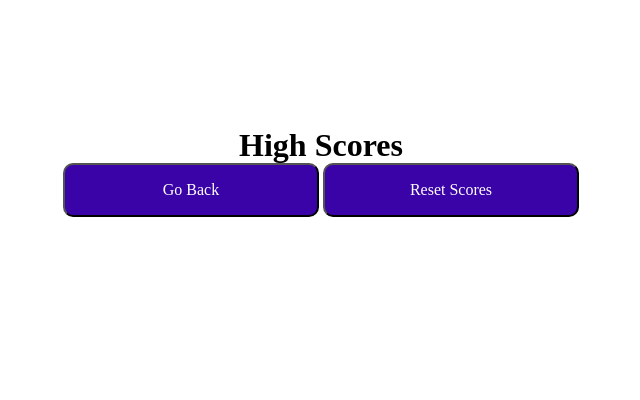
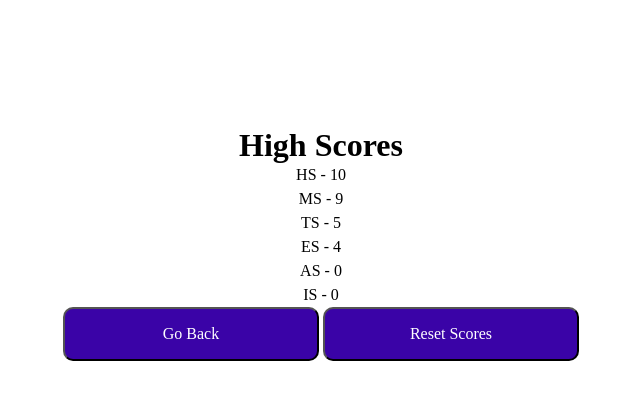
Before and after one commit to hstephan23/quiz_challenge, a plain HTML site: page assets/scores.html in a window 1280 px wide. Shown: the whole page, without its empty margins (319-959 px from the left). Drawn offline with Linux system fonts and the light colour scheme.

Commit message:
added javascript to the list

```diff
--- a/assets/scores.html
+++ b/assets/scores.html
@@ -8,9 +8,11 @@
     <link rel="stylesheet" type="text/css" href="./style.css">
     <script src="./script.js" defer></script>
 </head>
-<body>
+<body onload="outputScoreboard('scoreboard')">
     <main class="high-scores">
         <h1 id="title">High Scores</h1>
+        <ol id="scoreboard">
+        </ol>
         <form>
             <button class="navigation" id="goBack">Go Back</button>
             <button class="navigation">Reset Scores</button>
--- a/assets/script.js
+++ b/assets/script.js
@@ -11,6 +11,11 @@ let highScores = {"HS": 10,
     "TS": 5,
     "ES": 4
 };
+
+//sorted object
+const sort = Object.fromEntries(
+    Object.entries(highScores).sort(([, score1], [, score2]) => score2 - score1)
+    );
 
 // various variables for elements or classes to be selected
 const startButton = document.getElementById("start");
@@ -64,7 +69,6 @@ if (submit !== null) {
     submit.addEventListener("click", function (event) {
         event.preventDefault();
         addToScoreBoard("initials");
-        sorting();
     })
 };
 
@@ -93,13 +97,6 @@ function inputInitials(finalID) {
     input.style.display = "inline";
 };
 
-function sorting() {
-    const sort = Object.fromEntries(
-    Object.entries(highScores).sort(([, score1], [, score2]) => score2 - score1)
-    );
-    console.log(sort);
-}
-
 //arrow functions
 const addToScoreBoard = (inputID) => {
     const input = document.getElementById(inputID).value;
@@ -107,3 +104,13 @@ const addToScoreBoard = (inputID) => {
     highScores[input] = score;
     console.log(highScores);
  };
+
+ const outputScoreboard = (scoredboardID) => {
+    const input = document.getElementById(scoredboardID);
+    for (const value in sort) {
+        const node = document.createElement("li");
+        const textnode = document.createTextNode(`${value} - ${sort[value]}`);
+        node.appendChild(textnode);
+        input.appendChild(node);
+    }
+ }
```
